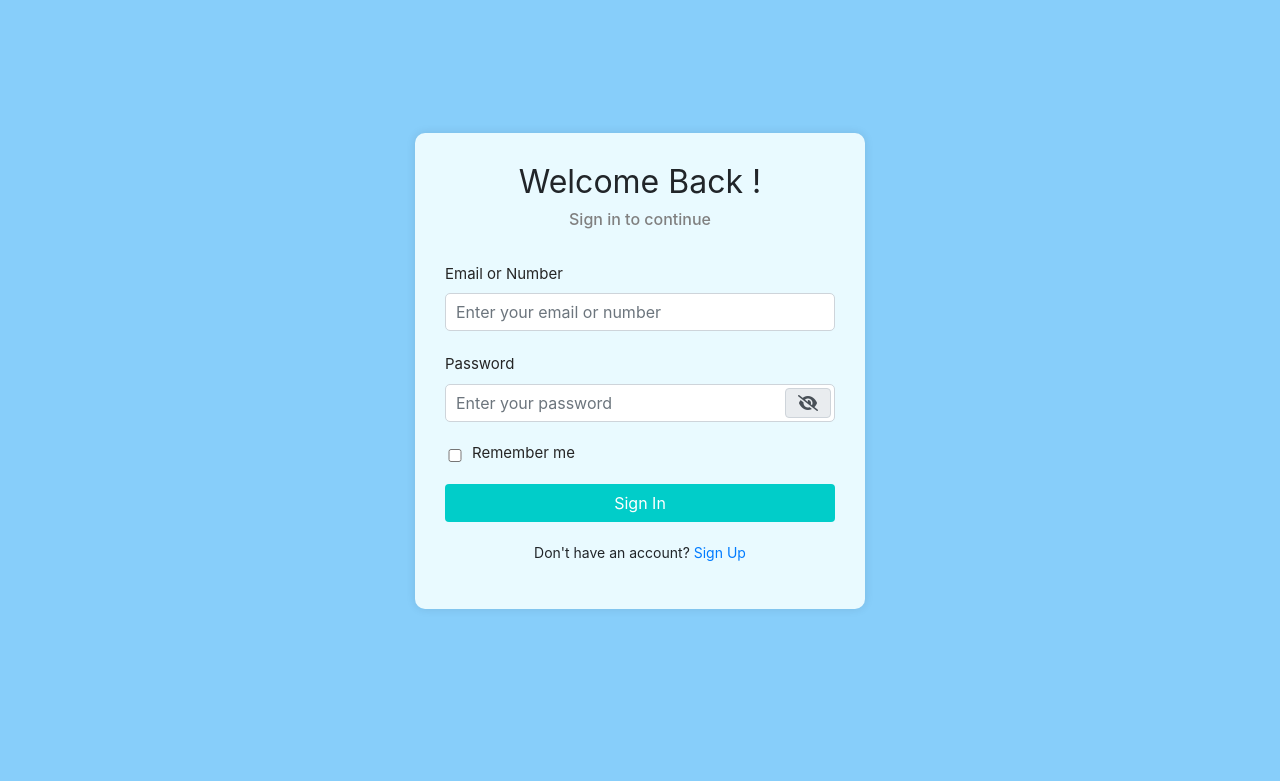
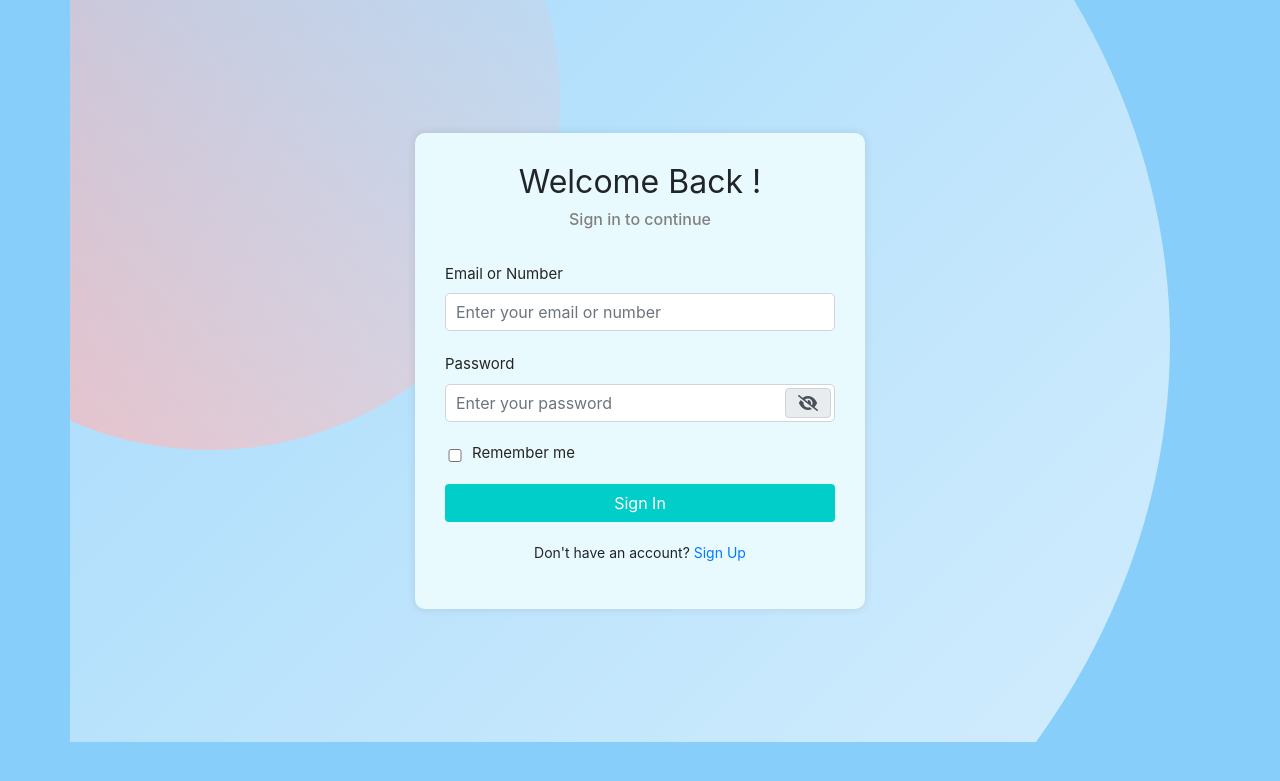
Before and after one commit to quantum-brize/Job-Website, a CodeIgniter app: page /Job-Website/index.php/web/load/load_user_login in a window 1280 px wide. Shown: the top 781 px of the page. Run offline with CodeIgniter, Linux system fonts and the light colour scheme.

Commit message:
bg style add in login, signup, success page

```diff
--- a/application/views/web/login.php
+++ b/application/views/web/login.php
@@ -114,11 +114,41 @@
         #showHidePassword {
             cursor: pointer;
         }
+
+        .container {
+            position: relative;
+            overflow: hidden;
+        }
+
+        .bg_style1 {
+            position: absolute;
+            width: 700px;
+            height: 700px;
+            z-index: -1;
+            top: -250px;
+            right: 650px;
+            border-radius: 50%;
+            background: linear-gradient(45deg, rgba(254, 144, 144, 0.8), transparent);
+        }
+
+        .bg_style2 {
+            position: absolute;
+            width: 2000px;
+            height: 1600px;
+            z-index: -1;
+            bottom: -400px;
+            left: -900px;
+            background: linear-gradient(-45deg, rgba(255, 255, 255, 0.7), transparent);
+            overflow: hidden;
+            border-radius: 50%;
+        }
     </style>
 </head>
 
 <body>
     <div class="container">
+        <div class="bg_style1"></div>
+        <div class="bg_style2"></div>
         <div class="login-form">
             <h2 class="title">Welcome Back !</h2>
             <p class="msg text-center">Sign in to continue</p>
```
Also changed, not shown: application/views/web/signup.php (+32 -1 lines), application/views/web/signup_success.php (+29 -0 lines).
